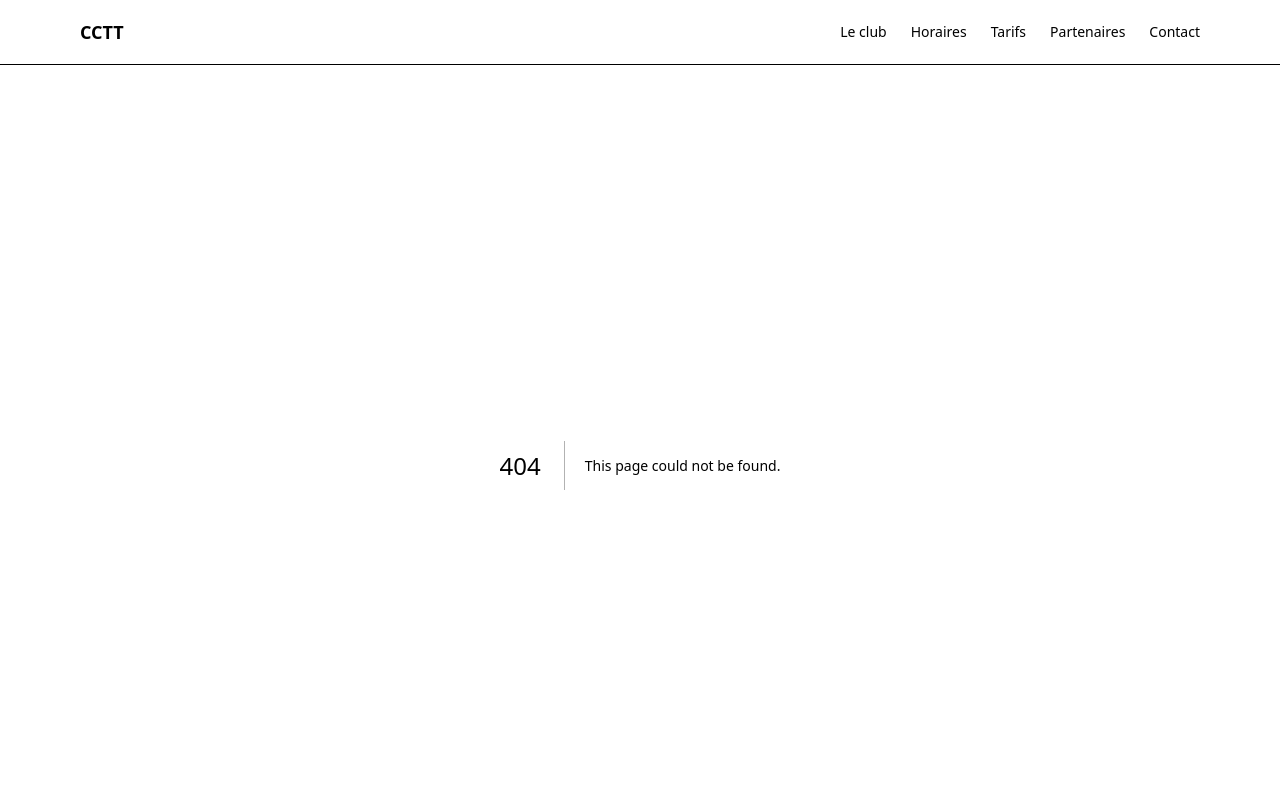
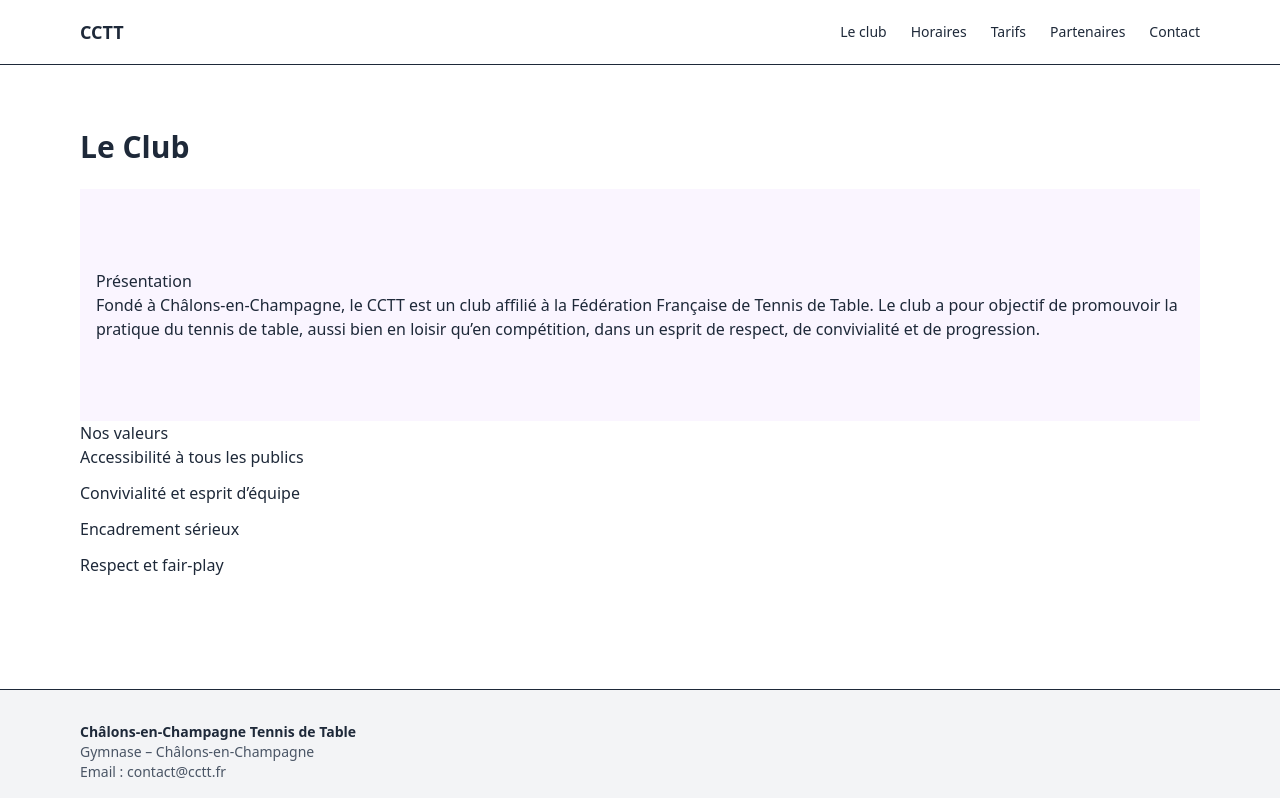
Before and after one commit to jesared/club-cctt, a Next.js app: page /club in a window 1280 px wide. Before the commit this address had no page. Shown: the top 798 px of the page. Built offline with nearby package versions, Linux system fonts and the light colour scheme.

Commit message:
update page club

```diff
--- /dev/null
+++ b/app/club/page.tsx
@@ -0,0 +1,24 @@
+export default function ClubPage() {
+  return (
+    <div className="max-w-6xl mx-auto px-4 py-16">
+      <h1 className="text-3xl font-bold mb-6">Le Club</h1>
+      <section className="bg-purple-50">
+        <div className="max-w-6xl mx-auto px-4 py-20">
+          <h3>Présentation</h3>
+          Fondé à Châlons-en-Champagne, le CCTT est un club affilié à la
+          Fédération Française de Tennis de Table. Le club a pour objectif de
+          promouvoir la pratique du tennis de table, aussi bien en loisir qu’en
+          compétition, dans un esprit de respect, de convivialité et de
+          progression.
+        </div>
+      </section>
+      <h3>Nos valeurs</h3>
+      <ul className="space-y-3">
+        <li>Accessibilité à tous les publics</li>
+        <li>Convivialité et esprit d’équipe</li>
+        <li>Encadrement sérieux</li>
+        <li>Respect et fair-play</li>
+      </ul>
+    </div>
+  );
+}
```
